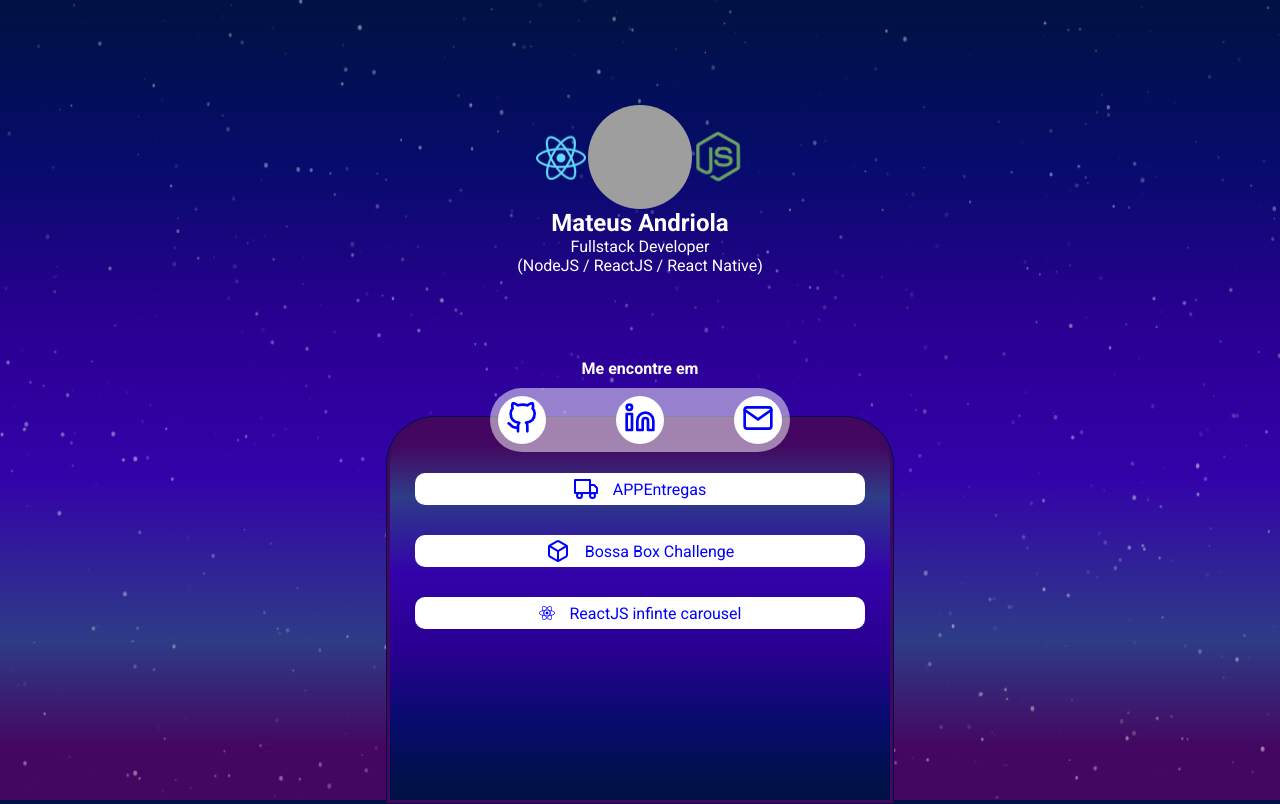
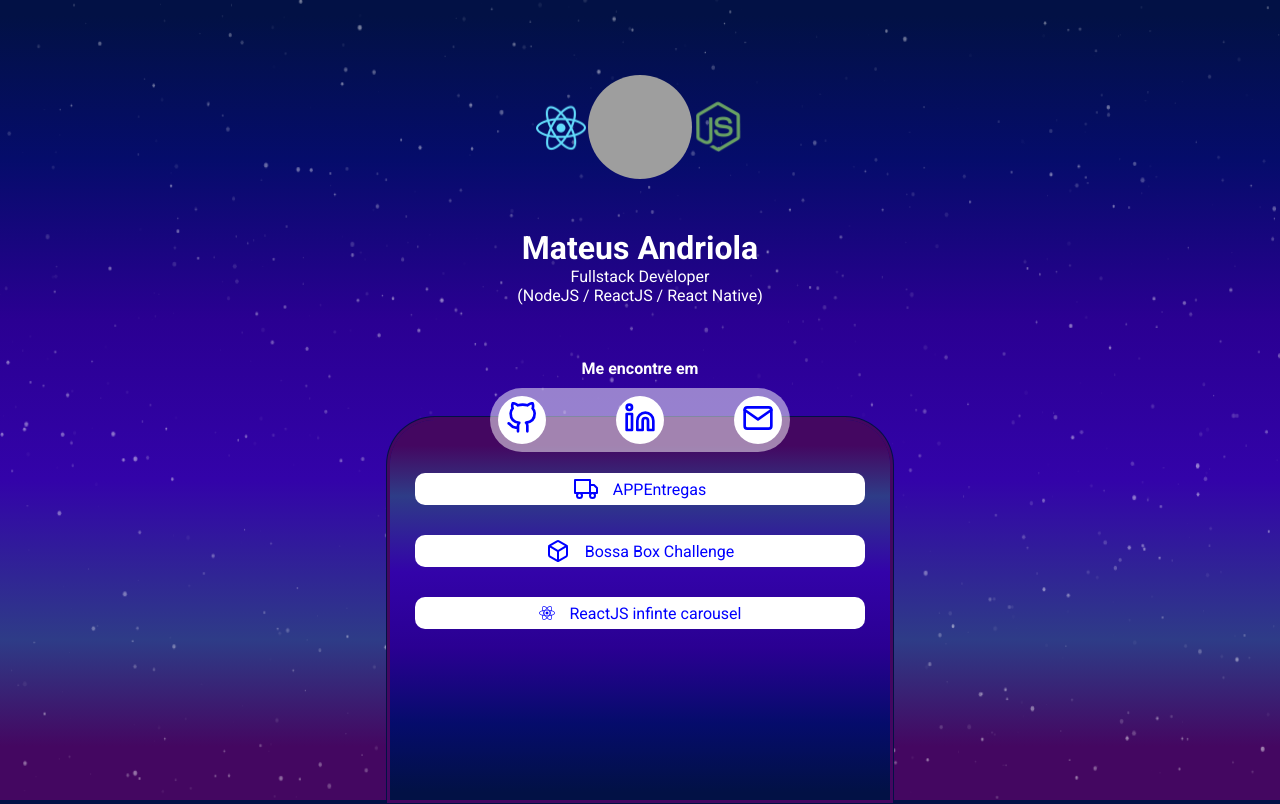
Before and after one commit to Matan18/LinkTree, a website built with Parcel: page index.html in a window 1280 px wide. Built offline with nearby package versions, Linux system fonts and the light colour scheme; grey boxes are pictures that could not be loaded.

Commit message:
Responsive to frameworks spining

```diff
--- a/src/styles.css
+++ b/src/styles.css
@@ -49,7 +49,7 @@ body {
   padding-bottom: 40px;
 }
 
-.header h3 {
+.header h2 {
   font-size: 2em;
 }
 
@@ -96,7 +96,7 @@ body {
 .roleta {
   top: 27px;
   left: -52px;
-  display: flex;
+  display: none;
   justify-content: space-between;
   width: 204px;
   position: absolute;
@@ -209,6 +209,12 @@ body {
 }
 
 @media (min-width: 37em) {
+  .header h2 {
+    margin-top: 50px;
+  }
+  .roleta {
+    display: flex;
+  }
   .contact {
     width: 300px;
   }
```
